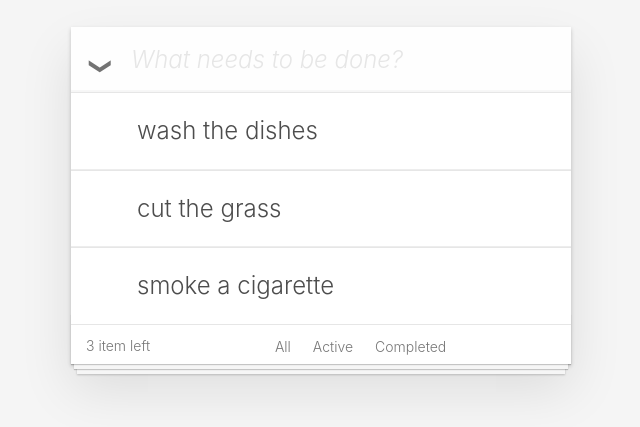
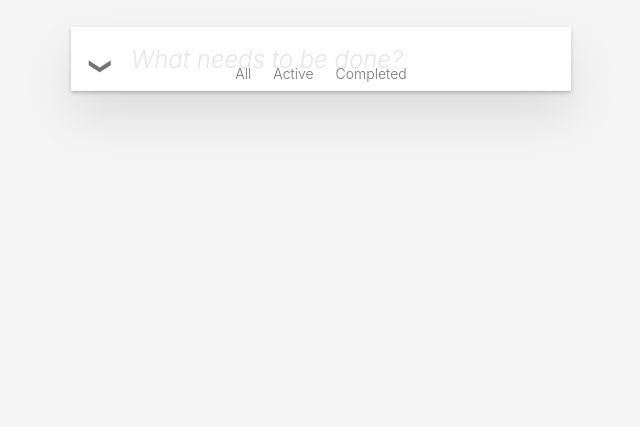
Before and after one commit to Marricone23/todomvc-react, a React app in the folder my-app/: page / in a window 1280 px wide. Shown: the part 321-748 px from the top of the page, without its empty margins (319-959 px from the left). Built offline with nearby package versions, Linux system fonts and the light colour scheme.

Commit message:
feat add hidden footer

```diff
--- a/my-app/src/components/app-footer/app-footer.css
+++ b/my-app/src/components/app-footer/app-footer.css
@@ -1,5 +1,6 @@
 
 .footer {
+	display: none;
 	color: #777;
 	padding: 10px 15px;
 	height: 20px;
@@ -38,3 +39,7 @@ html .clear-completed:active {
 .clear-active {
 	display: none;
 }
+
+.footer-active {
+	display: block;
+}
--- a/my-app/src/components/app-footer/app-footer.js
+++ b/my-app/src/components/app-footer/app-footer.js
@@ -1,24 +1,25 @@
-
 
 import { Component } from "react";
 import TodoCount from "../todo-count/todo-count";
 
 import "./app-footer.css";
 
-
-//const AppFooter = ({todos, completed, onDelete}) => {
-
 class AppFooter extends Component {
  constructor(props){
     super(props);
-
  }
 
  render () {
 
     let ClassNamess =  "clear-completed"
 
+    let classNamezz = "footer"
+
     const {todos, completed, onDelete} = this.props;
+
+    if(todos) {
+        classNamezz += " footer-active"
+    }
 
     if (completed >= todos ) {
         ClassNamess += " clear-active"
@@ -27,7 +28,7 @@ class AppFooter extends Component {
 
     return (
 
-        <footer className="footer" data-reactid=".0.2">
+        <footer className={classNamezz} data-reactid=".0.2">
             <TodoCount
             todos = {todos}
             completed = {completed}
@@ -40,17 +41,8 @@ class AppFooter extends Component {
              Clear completed</button>
         </footer>
     )
-//}
+}
 
 }
 
-    }
-
-
-
-
-
-
-
-
 export default AppFooter;
--- a/my-app/src/components/app/app.js
+++ b/my-app/src/components/app/app.js
@@ -15,9 +15,9 @@ class App extends Component {
     super(props);
      this.state = {
       data: [
-        {todo:'wash the dishes', completed: false, active: true, id: 1},
-        {todo:'cut the grass', completed: false, active: true, id: 2 },
-        {todo:'smoke a cigarette', completed: false, active: true, id: 3},
+       // {todo:'wash the dishes', completed: false, active: true, id: 1},
+       // {todo:'cut the grass', completed: false, active: true, id: 2 },
+       // {todo:'smoke a cigarette', completed: false, active: true, id: 3},
       ],
       term: " ",
       filter: " "
@@ -56,7 +56,7 @@ deleteAllItems = () => {
     });
 }
 
-onToggleCompleted = (id, prop) => {
+onToggleCompleted = (id) => {
   this.setState(({data}) => ({
       data: data.map(item => {
           if (item.id === id) {
```
